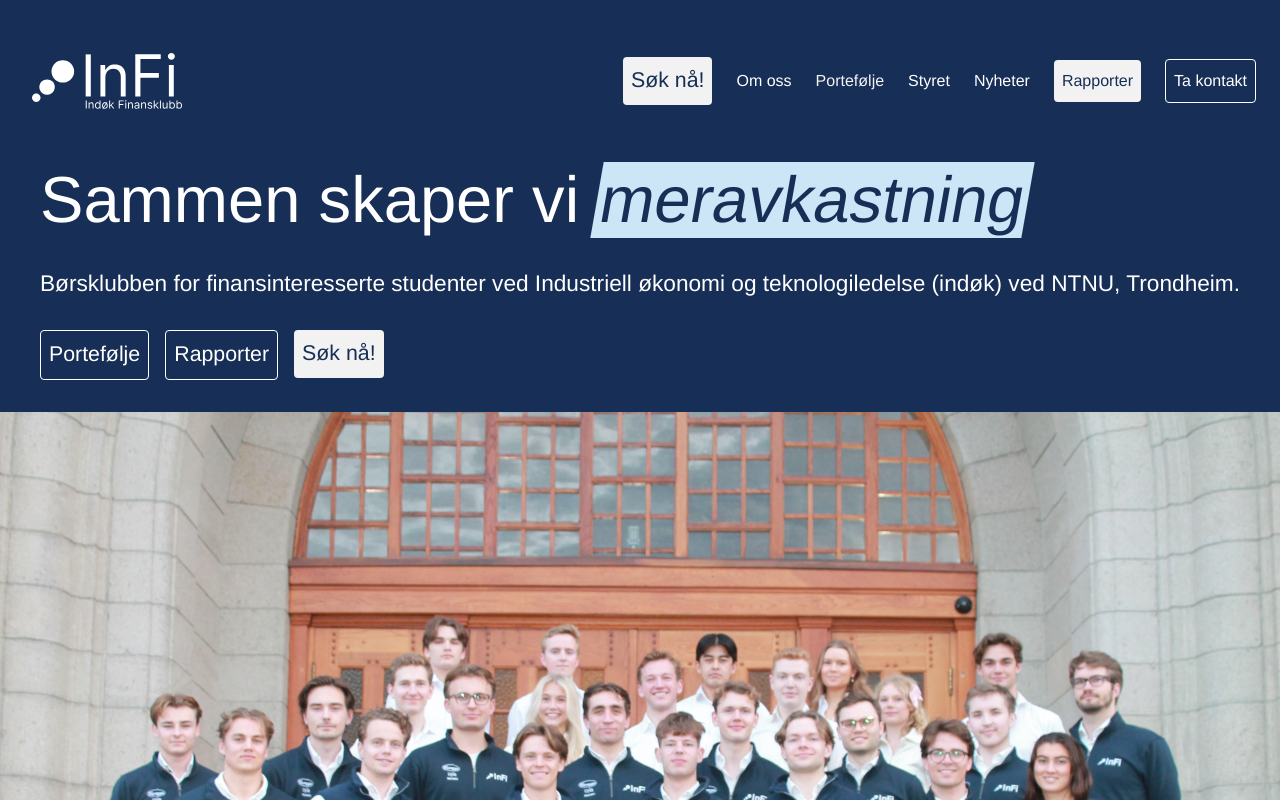
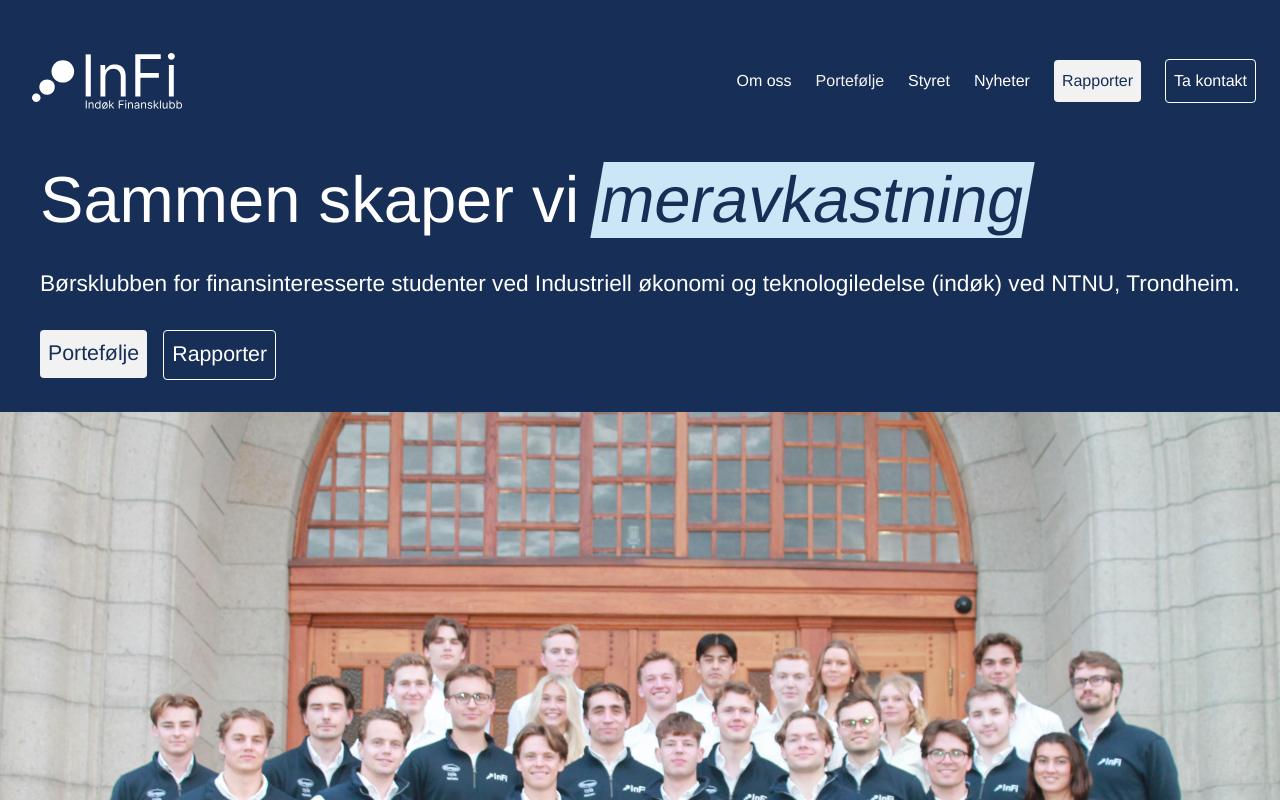
Before and after one commit to indokfinans/nettside, a React (Create React App) app in the folder frontend/: page /home in a window 1280 px wide. Shown: the top 800 px of the page. Built offline with nearby package versions, Linux system fonts and the light colour scheme; no server answers.

Commit message:
fix: remove apply button

```diff
--- a/frontend/src/components/MainPageLanding.tsx
+++ b/frontend/src/components/MainPageLanding.tsx
@@ -59,9 +59,8 @@ const MainPageLanding = () => {
             <Stack direction="row" spacing={2}>
               <CustomLink id="/portfolio">
                 <ButtonBase>
-                  {/* <Box sx={{ bgcolor: "secondary.main", color: "primary.main", p: 1, borderRadius: 1 }}> */}
-                  <Box sx={{ border: "1px solid", borderColor: "#ffffff", p: 1, borderRadius: 1 }}>
-                    <Typography variant="body1" sx={{ color: "#ffffff" }}>Portefølje</Typography>
+                  <Box sx={{ bgcolor: "secondary.main", color: "primary.main", p: 1, borderRadius: 1 }}>
+                    <Typography variant="body1" >Portefølje</Typography>
                   </Box>
                 </ButtonBase>
               </CustomLink>
@@ -69,13 +68,6 @@ const MainPageLanding = () => {
                 <ButtonBase>
                   <Box sx={{ border: "1px solid", borderColor: "#ffffff", p: 1, borderRadius: 1 }}>
                     <Typography variant="body1" sx={{ color: "#ffffff" }}>Rapporter</Typography>
-                  </Box>
-                </ButtonBase>
-              </CustomLink>
-              <CustomLink id="https://docs.google.com/forms/d/e/1FAIpQLSfC8SiofZfvwUieTjzAHlSl_uGZzSThD7ai0Ukpa2sPuNaNGw/viewform?usp=sf_link" openInNewTab={true}>
-                <ButtonBase>
-                  <Box sx={{ bgcolor: "secondary.main", color: "primary.main", p: 1, borderRadius: 1 }}>
-                    <Typography variant="body1">Søk nå!</Typography>
                   </Box>
                 </ButtonBase>
               </CustomLink>
--- a/frontend/src/components/Navbar.tsx
+++ b/frontend/src/components/Navbar.tsx
@@ -177,13 +177,6 @@ const Navbar: React.FC<NavbarProps> = ({ onHeightChange }) => {
                   alignItems: "center", // Add this line
                 }}
               >
-              <CustomLink id="https://docs.google.com/forms/d/e/1FAIpQLSfC8SiofZfvwUieTjzAHlSl_uGZzSThD7ai0Ukpa2sPuNaNGw/viewform?usp=sf_link" openInNewTab={true}>
-                <ButtonBase>
-                  <Box sx={{ bgcolor: "secondary.main", color: "primary.main", p: 1, borderRadius: 1 }}>
-                    <Typography variant="body1">Søk nå!</Typography>
-                  </Box>
-                </ButtonBase>
-              </CustomLink>
                 <CustomLink id="about">
                   <ButtonBase>
                     <Box sx={{ color: "inherit" }}>
```
